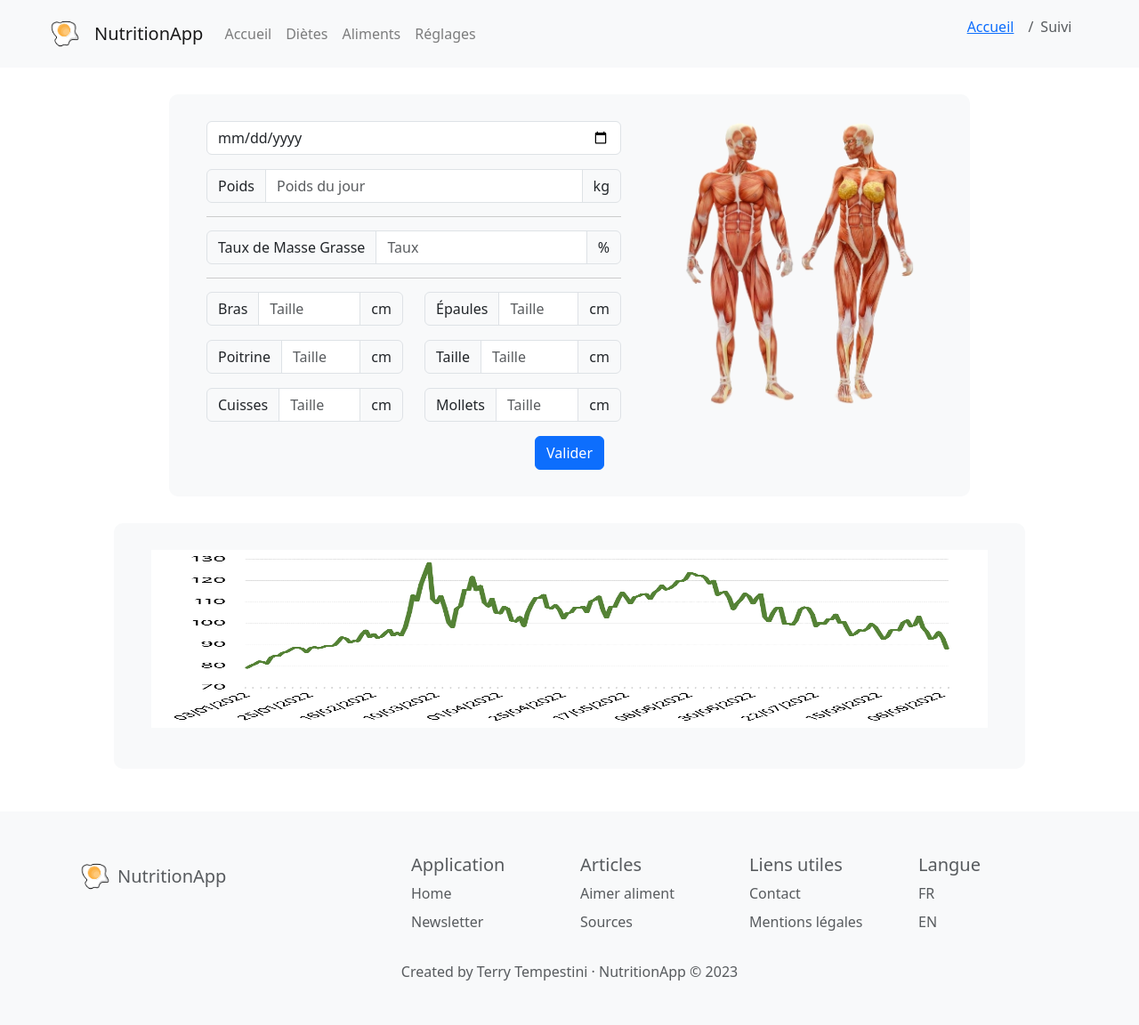
After one commit to terry57tt/NutritionApp, a Python web app: template templates/suivi/suivi.html in a window 1280 px wide. The commit adds this page. Shown: the whole page at 89% size. Run offline with Jinja, Linux system fonts and the light colour scheme; the template is opened without the code that fills it, so the values that code supplies are empty; some libraries are stand-ins or nearby versions.

Commit message:
Updt: raspberry pi : v0

```diff
--- a/controllers/__init__.py
+++ b/controllers/__init__.py
@@ -9,3 +9,4 @@ from .api import *
 from .auth import *
 from .diete import *
 from .reglages import *
+from .suivi import *
--- a/controllers/diete.py
+++ b/controllers/diete.py
@@ -225,7 +225,7 @@ def envoyer_mail(id_diete):
 
     sender_email = 'terrynutritionapp@gmail.com'
     sender_password = 'qqfpvggfqadsuxkx'
-    receiver_email = 'terry57tt@gmail.com'
+    receiver_email = utilisateur_courrant.mail
 
     msg = MIMEMultipart()
     msg['From'] = sender_email
--- a/static/css/pages.css
+++ b/static/css/pages.css
@@ -49,6 +49,14 @@
     margin: 30px auto; /* center element */
     padding: 30px;
     max-width: 800px;
+    border-radius: 10px;
+}
+
+.suivi_window{
+    width: 80%;
+    margin: 30px auto; /* center element */
+    padding: 30px;
+    max-width: 900px;
     border-radius: 10px;
 }
 
@@ -264,3 +272,42 @@
 .dropdown-check-list.visible .items {
   display: block;
 }
+
+.align_items_horizontal{
+    display: flex;
+    flex-direction: row;
+}
+
+.gap_10{
+    gap: 10px;
+}
+
+.gap_2{
+    gap: 2px;
+}
+
+.justify_content_center{
+    justify-content: center;
+}
+
+.justify_content_left{
+    justify-content: left;
+}
+
+.vertical_center{
+    padding-top: 5px;
+}
+
+.padding_10{
+    padding-top: 10px;
+}
+
+.images_center{
+    padding-left: 40px;
+}
+
+.separation{
+    padding-bottom: 15px;
+    border-bottom: 1px solid #ccc;
+    margin-bottom: 15px;
+}
--- a/templates/base.html
+++ b/templates/base.html
@@ -45,31 +45,31 @@
                 </ul>
                 </div>
                 <div class="col-6 col-lg-2 offset-lg-1">
-                <h5>Links</h5>
+                <h5>Application</h5>
                 <ul class="list-unstyled">
                     <li class="mb-2">Home</li>
-                    <li class="mb-2">Docs</li>
+                    <li class="mb-2">Newsletter</li>
                 </ul>
                 </div>
                 <div class="col-6 col-lg-2">
-                <h5>Guides</h5>
+                <h5>Articles</h5>
                 <ul class="list-unstyled">
-                    <li class="mb-2">Getting started</li>
-                    <li class="mb-2">Starter template</li>
+                    <li class="mb-2">Aimer aliment</li>
+                    <li class="mb-2">Sources</li>
                 </ul>
                 </div>
                 <div class="col-6 col-lg-2">
-                <h5>Projects</h5>
+                <h5>Liens utiles</h5>
                 <ul class="list-unstyled">
-                    <li class="mb-2">Bootstrap 5</li>
-                    <li class="mb-2">Bootstrap 4</li>
+                    <li class="mb-2">Contact</li>
+                    <li class="mb-2">Mentions légales</li>
                 </ul>
                 </div>
                 <div class="col-6 col-lg-2">
-                <h5>Community</h5>
+                <h5>Langue</h5>
                 <ul class="list-unstyled">
-                    <li class="mb-2">Issues</li>
-                    <li class="mb-2">Discussions</li>
+                    <li class="mb-2">FR</li>
+                    <li class="mb-2">EN</li>
                 </ul>
                 </div>
             </div>
--- a/templates/navbar.html
+++ b/templates/navbar.html
@@ -45,6 +45,7 @@
           'creer_aliment': 'Créer aliment',
           'detail': 'Détail diète',
           'modifier_aliment': 'Modifier aliment',
+          'suivi': 'Suivi',
         } %}
 
         {% for item in breadcrumb %}
--- /dev/null
+++ b/templates/suivi/suivi.html
@@ -0,0 +1,110 @@
+{% extends 'base.html' %}
+
+{% block content %}
+{% set page = 'suivi' %}
+
+{% set place = ["accueil","suivi"] %}
+{% with breadcrumb=place %}
+    {% include "navbar.html" %}
+{% endwith %}
+
+<link rel="stylesheet" href="{{ url_for('static', filename='css/pages.css') }}">
+<title>{% block title %} Suivi {% endblock %}</title>
+
+
+<div class="suivi_window bg-light">
+    <div class="container">
+        <div class="row">
+            <div class="col-md-7 mb-3">
+                <form method="POST" action="{{ url_for('controllers.modifier_utilisateur', id=utilisateur.id) }}" id="suiviForm" enctype="multipart/form-data">
+                    <div class="form-group">
+                        <input type="date" class="form-control" id="dateInput" value="{{ today }}">
+                    </div>
+                    <div class="input-group separation">
+                        <span class="input-group-text" id="poids">Poids</span>
+                        <input type="number" id="poids" name="poids" class="form-control" placeholder="Poids du jour" required>
+                        <span class="input-group-text">kg</span>
+                    </div>
+                    <div class="input-group separation">
+                        <span class="input-group-text" id="poids">Taux de Masse Grasse</span>
+                        <input type="number" id="taux" name="taux" class="form-control" placeholder="Taux" min="0" max="100" required>
+                        <span class="input-group-text">%</span>
+                    </div>
+
+                    <div class="row">
+                        <div class="col-md-6 mb-3">
+                            <div class="input-group">
+                                <span class="input-group-text" id="bras">Bras</span>
+                                <input type="number" id="bras" name="bras" class="form-control" placeholder="Taille" required>
+                                <span class="input-group-text">cm</span>
+                            </div>
+                        </div>
+                        <div class="col-md-6 mb-3">
+                            <div class="input-group">
+                                <span class="input-group-text" id="epaules">Épaules</span>
+                                <input type="number" id="epaules" name="epaules" class="form-control" placeholder="Taille" required>
+                                <span class="input-group-text">cm</span>
+                            </div>
+                        </div>
+                    </div>
+
+                    <div class="row">
+                        <div class="col-md-6 mb-3">
+                            <div class="input-group">
+                                <span class="input-group-text" id="poitrine">Poitrine</span>
+                                <input type="number" id="poitrine" name="poitrine" class="form-control" placeholder="Taille" required>
+                                <span class="input-group-text">cm</span>
+                            </div>
+                        </div>
+                        <div class="col-md-6 mb-3">
+                            <div class="input-group">
+                                <span class="input-group-text" id="taille">Taille</span>
+                                <input type="number" id="taille" name="taille" class="form-control" placeholder="Taille" required>
+                                <span class="input-group-text">cm</span>
+                            </div>
+                        </div>
+                    </div>
+
+                    <div class="row">
+                        <div class="col-md-6">
+                            <div class="input-group">
+                                <span class="input-group-text" id="cuisses">Cuisses</span>
+                                <input type="number" id="cuisses" name="cuisses" class="form-control" placeholder="Taille" required>
+                                <span class="input-group-text">cm</span>
+                            </div>
+                        </div>
+                        <div class="col-md-6">
+                            <div class="input-group">
+                                <span class="input-group-text" id="mollets">Mollets</span>
+                                <input type="number" id="mollets" name="mollets" class="form-control" placeholder="Taille" required>
+                                <span class="input-group-text">cm</span>
+                            </div>
+                        </div>
+                    </div>
+            </div>
+
+            <div class="col-md-5 mb-3 images_center text-center">
+                <img src="{{ url_for('static', filename='images/homme_anatomy.png') }}" alt="imc" height="320px">
+                <img src="{{ url_for('static', filename='images/femme_anatomy.png') }}" alt="imc" height="320px">
+            </div>
+        </div>
+        <div class="row">
+            <div class="col-md-12 text-center">
+                <button type="submit" form="suiviForm" class="btn btn-primary">Valider</button>
+            </div>
+            </form>
+        </div>
+    </div>
+</div>
+
+<div class="imc_window bg-light">
+    <div class="container">
+        <div class="row">
+            <div class="col-md-12 mb-3">
+                <img src="{{ url_for('static', filename='images/graph_exemple.png') }}" alt="imc" height="200px" width="100%">
+            </div>
+        </div>
+    </div>
+</div>
+
+{% endblock %}
```
Also changed, not shown: controllers/suivi.py (added, +14 -0 lines), static/js/accueil.js (+136 -0 lines), templates/accueil/accueil.html (+73 -6 lines), templates/diete/detail_diete.html (+7 -0 lines), templates/diete/diete_pdf.html (+12 -12 lines), templates/diete/liste_aliments_diete.html (+12 -11 lines), templates/diete/liste_aliments_diete_test.html (deleted, +0 -52 lines), database.db, static/images/femme_anatomy.png (added), static/images/graph_exemple.png (added), static/images/homme_anatomy.png (added).
